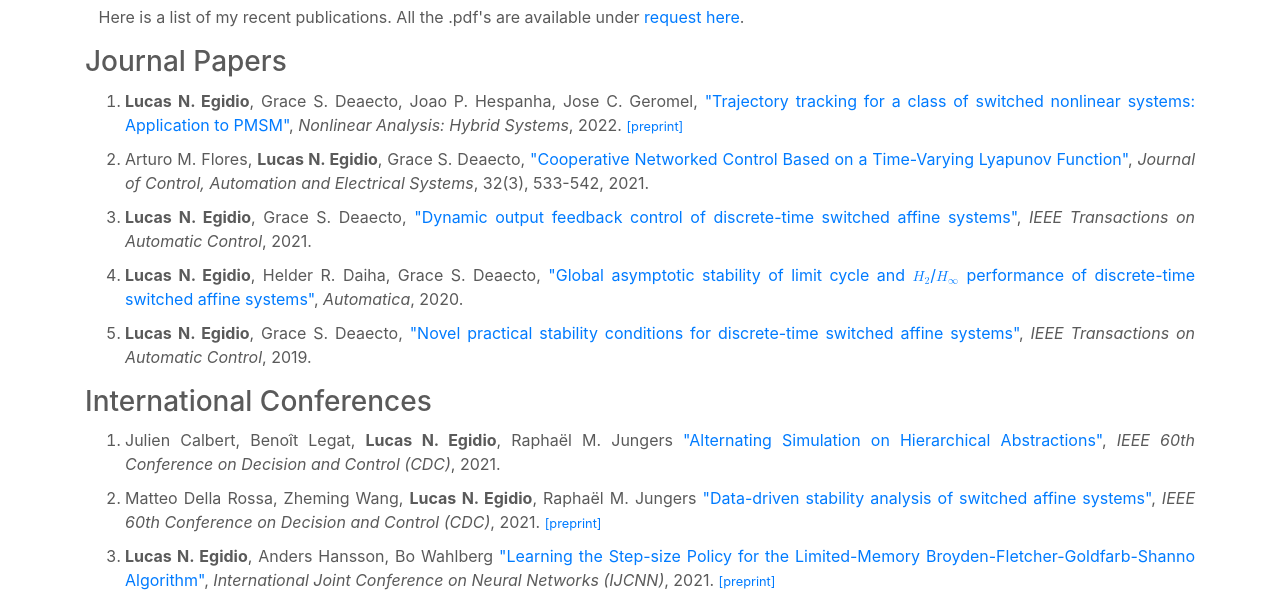
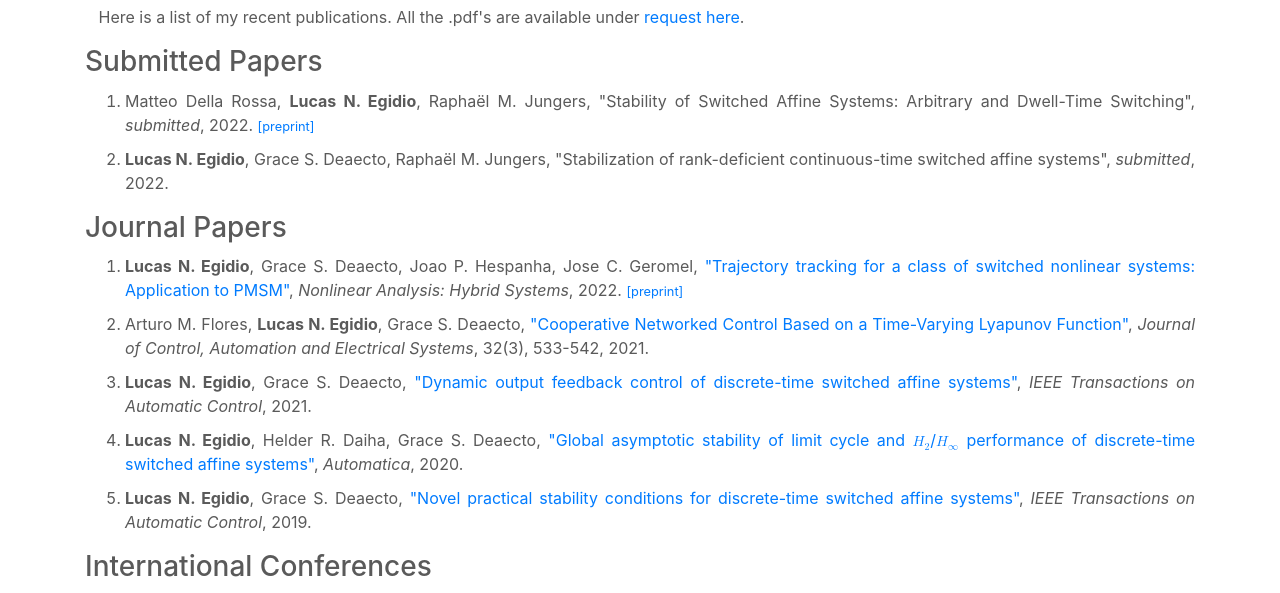
Before and after one commit to egidioln/egidioln.github.io, a plain HTML site: page pub/index.html in a window 1280 px wide. Shown: the part 169-762 px from the top of the page. Drawn offline with nearby package versions, Linux system fonts and the light colour scheme; no server answers; files whose address does not match are found by name.

Commit message:
added submitted

```diff
--- a/pub/index.html
+++ b/pub/index.html
@@ -82,6 +82,18 @@
       <!--
         javascript:alert('To appear...');
       -->
+
+      <h3>Submitted Papers</h3>
+      <ol>
+        <li>Matteo Della Rossa, <strong>Lucas N. Egidio</strong>, Raphaël M. Jungers,
+          "Stability of Switched Affine Systems: Arbitrary and Dwell-Time Switching",
+          <i>submitted</i>, 2022. <small><a href="https://arxiv.org/abs/2203.06968">[preprint]</a> </small>
+        </li>
+        <li><strong>Lucas N. Egidio</strong>, Grace S. Deaecto, Raphaël M. Jungers,
+          "Stabilization of rank-deficient continuous-time switched affine systems",
+          <i>submitted</i>, 2022.
+        </li>
+      </ol>
 
       <h3>Journal Papers</h3>
       <ol>
```
